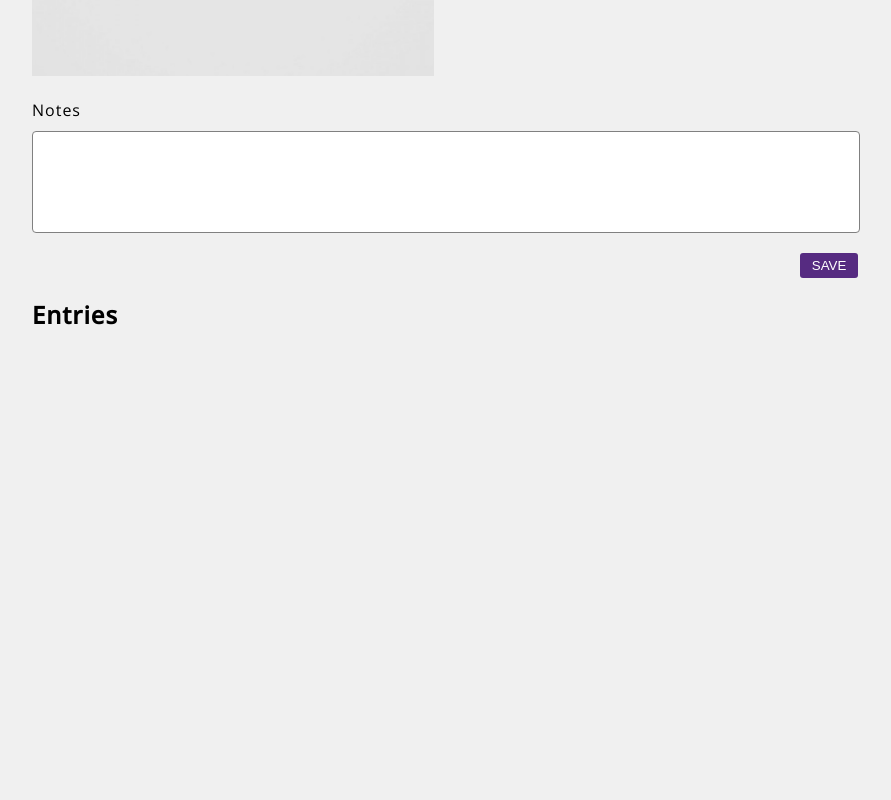
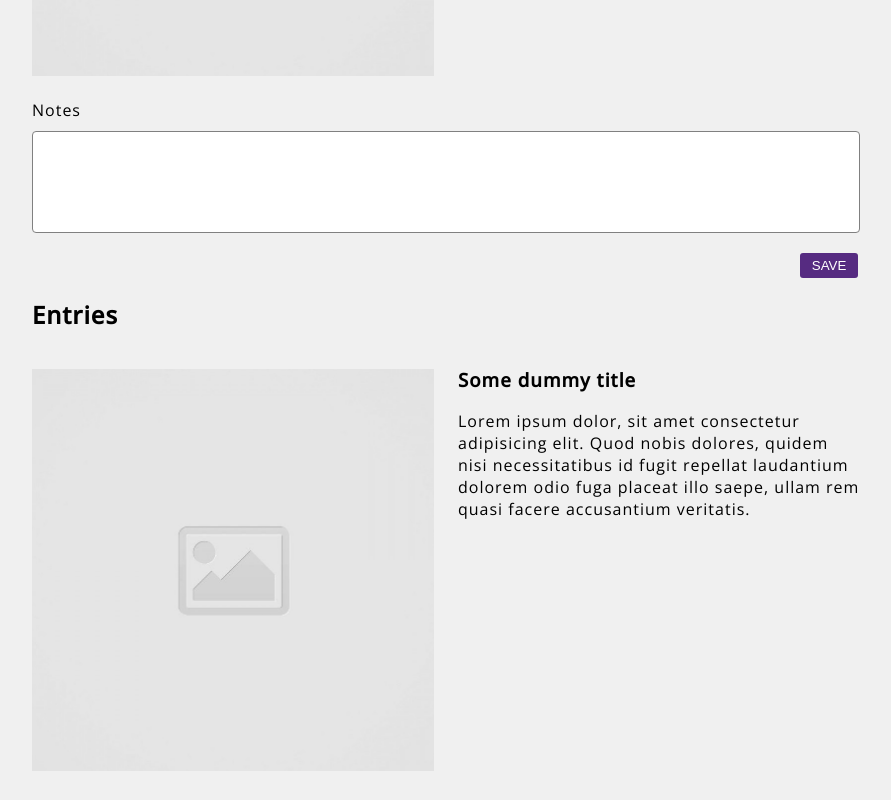
Before and after one commit to jeffmjin/code-journal1, a website: page index.html in a window 1280 px wide. Shown: the part 451-1251 px from the top of the page, without its empty margins (194-1085 px from the left). Before the commit the page ends 834 px from the top, so only its background shows below. Drawn offline with nearby package versions, Linux system fonts and the light colour scheme; a web font is replaced by a local one.

Commit message:
Added dummy entries to match the wireframe.

```diff
--- a/css/layout.css
+++ b/css/layout.css
@@ -35,6 +35,10 @@
   .column-half {
     width: 50%;
   }
+
+  .list {
+    margin-top: 0;
+  }
 }
 
 @media screen and (max-width: 768px) {
--- a/css/styles.css
+++ b/css/styles.css
@@ -18,6 +18,7 @@ img {
   width: 100%;
   height: 100%;
   object-fit: contain;
+  object-position: center;
 }
 
 input {
@@ -56,3 +57,7 @@ textarea:focus {
 .code-journal-text {
   font-size: 16px;
 }
+
+.unordered {
+  padding: 0;
+}
--- a/index.html
+++ b/index.html
@@ -88,8 +88,20 @@
           </div>
         </div>
         <div class="row">
-          <ul>
-
+          <ul class="unordered">
+            <li class="row margin-bot">
+              <div class="column-half">
+                <img src="/images/placeholder-image-square.jpg">
+              </div>
+              <div class="column-half">
+                <h3 class="list input-media">Some dummy title</h3>
+                <p>
+                  Lorem ipsum dolor, sit amet consectetur adipisicing elit.
+                  Quod nobis dolores, quidem nisi necessitatibus id fugit repellat laudantium dolorem odio fuga placeat illo saepe,
+                  ullam rem quasi facere accusantium veritatis.
+                </p>
+              </div>
+            </li>
           </ul>
         </div>
       </div>
```
